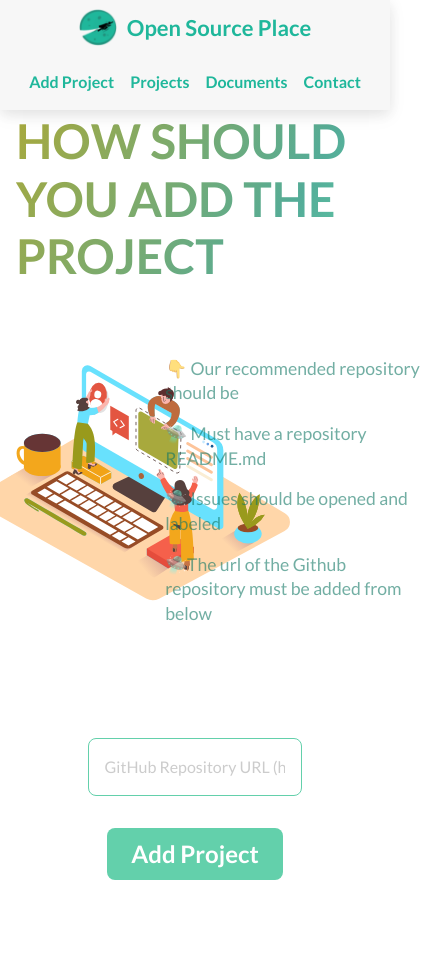
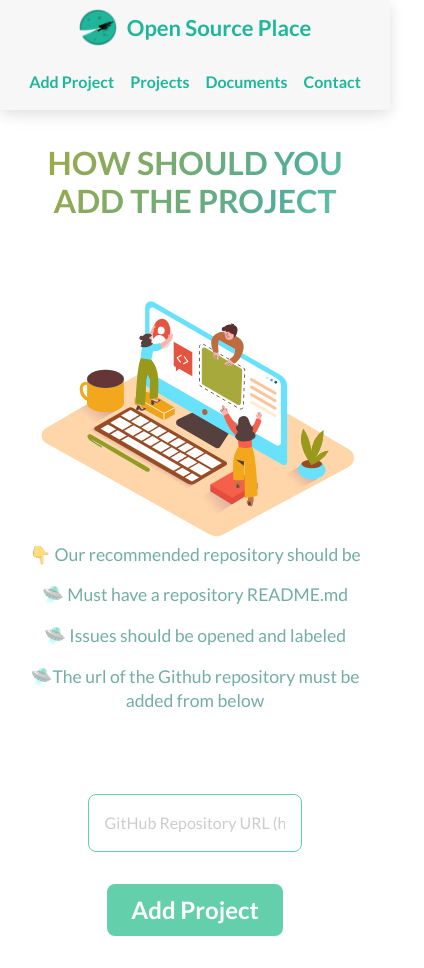
Before and after one commit to opensource-place/frontend, a React (Create React App) app: page /addproject in a window 390 px wide. Shown: the whole page, 424 px wide, since content can reach past the window. Before the commit the page ends 896 px from the top, so only its background shows below. Built offline with nearby package versions, Linux system fonts and the light colour scheme; no server answers.

Commit message:
:iphone: made project add  page responsive
made project add  page responsive

```diff
--- a/src/app/pages/Start.js
+++ b/src/app/pages/Start.js
@@ -19,6 +19,10 @@ const ContentTop = styled.div`
   display: flex;
   flex-direction: column;
   align-items: center;
+  text-align: center;
+  @media screen and (max-width: 768px) {
+    margin-top: 2rem;
+  }
 `
 
 const HeroTitle = styled.h1`
@@ -32,6 +36,9 @@ const HeroTitle = styled.h1`
   font-weight: 600;
   -webkit-background-clip: text;
   -webkit-text-fill-color: transparent;
+  @media screen and (max-width: 768px) {
+    font-size: 2rem;
+  }
 `
 const HeroTitleContent = styled.p`
   display: flex;
@@ -45,6 +52,10 @@ const ContentBottom = styled.div`
   align-items: center;
   width: 100%;
   margin-top: 2rem;
+
+  @media screen and (max-width: 768px) {
+    margin-top: 1rem;
+  }
 `
 const CustomButton = styled.button`
   margin-top: 2rem;
@@ -59,26 +70,33 @@ const CustomButton = styled.button`
   &:hover {
     background-color: #54ac8d;
   }
+  @media screen and (max-width: 768px) {
+    margin-bottom: 1rem;
+  }
 `
 
 const Input = styled.input`
   width: 60%;
-  /* height: 2rem; */
   background-color: #fff;
   padding: 1rem;
-  border-radius: .5rem;
+  border-radius: 0.5rem;
   border: 1px solid #63d0ab;
   -webkit-transition: all 0.15s;
   transition: all 0.15s;
   color: #209c85;
- ::placeholder,
+  ::placeholder,
   ::-webkit-input-placeholder {
     color: #ccc;
+  }
 `
 const HeroTitleContentContainer = styled.div`
   display: flex;
   justify-content: center;
   margin: 4rem 0 2rem 0;
+
+  @media screen and (max-width: 768px) {
+    flex-direction: column;
+  }
 `
 
 const HeroTitleContentRight = styled.div`
@@ -87,11 +105,26 @@ const HeroTitleContentRight = styled.div`
   justify-content: center;
   margin-left: 1rem;
   width: 60%;
+  text-align: center;
+
+  @media screen and (max-width: 768px) {
+    align-items: center;
+    justify-content: center;
+    margin: 0;
+    width: 100%;
+  }
 `
 
 const HeroTitleContentLeft = styled.div`
   display: flex;
   width: 40%;
+
+  @media screen and (max-width: 768px) {
+    align-items: center;
+    justify-content: center;
+    margin: 0;
+    width: 100%;
+  }
 `
 
 const Start = () => {
```
